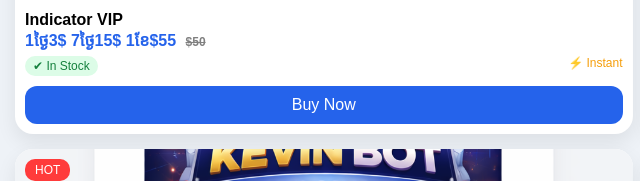
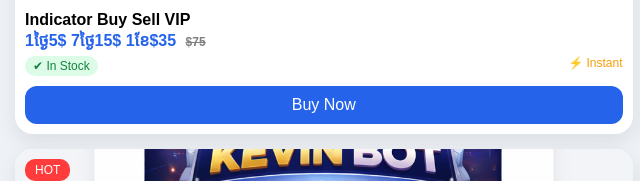
Before and after one commit to boynun308-lang/Kevin-official-botEA-website, a plain HTML site: page index.html in a window 1280 px wide. Shown: the part 495-676 px from the top of the page, 0-640 px from the left. Drawn offline with Linux system fonts and the light colour scheme.

Commit message:
Update index.html

```diff
--- a/index.html
+++ b/index.html
@@ -167,8 +167,8 @@
 <div class="hot">HOT</div>
 <img src="IMG_3846.png">
 <div class="content">
-<div class="title"> Indicator VIP </div>
-<div class="price">1ថ្ងៃ3$ 7ថ្ងៃ15$ 1ខែ$55 <span class="old">$50</span></div>
+<div class="title"> Indicator Buy Sell VIP </div>
+<div class="price">1ថ្ងៃ5$ 7ថ្ងៃ15$ 1ខែ$35 <span class="old">$75</span></div>
 <div class="status">
 <span class="stock">✔ In Stock</span>
 <span class="instant">⚡ Instant</span>
```
